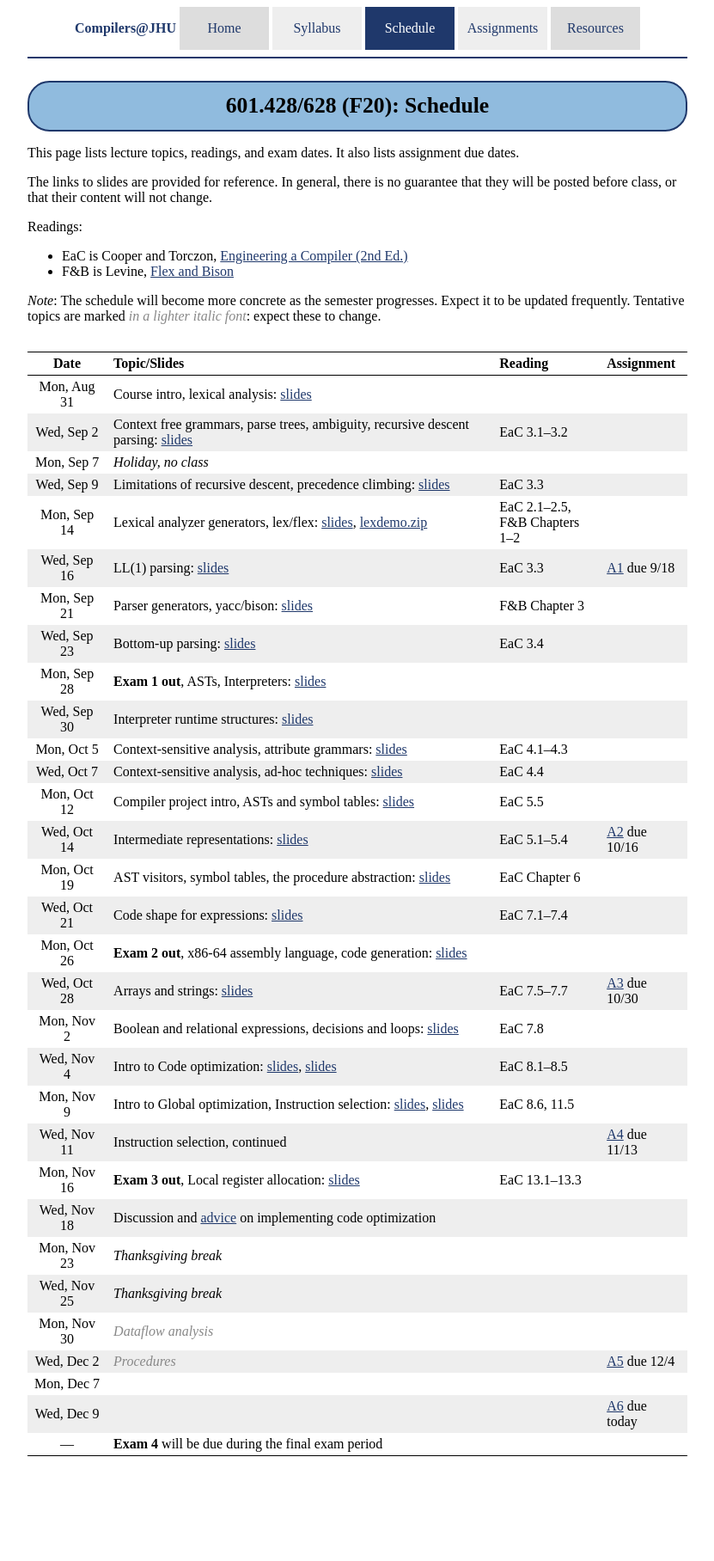
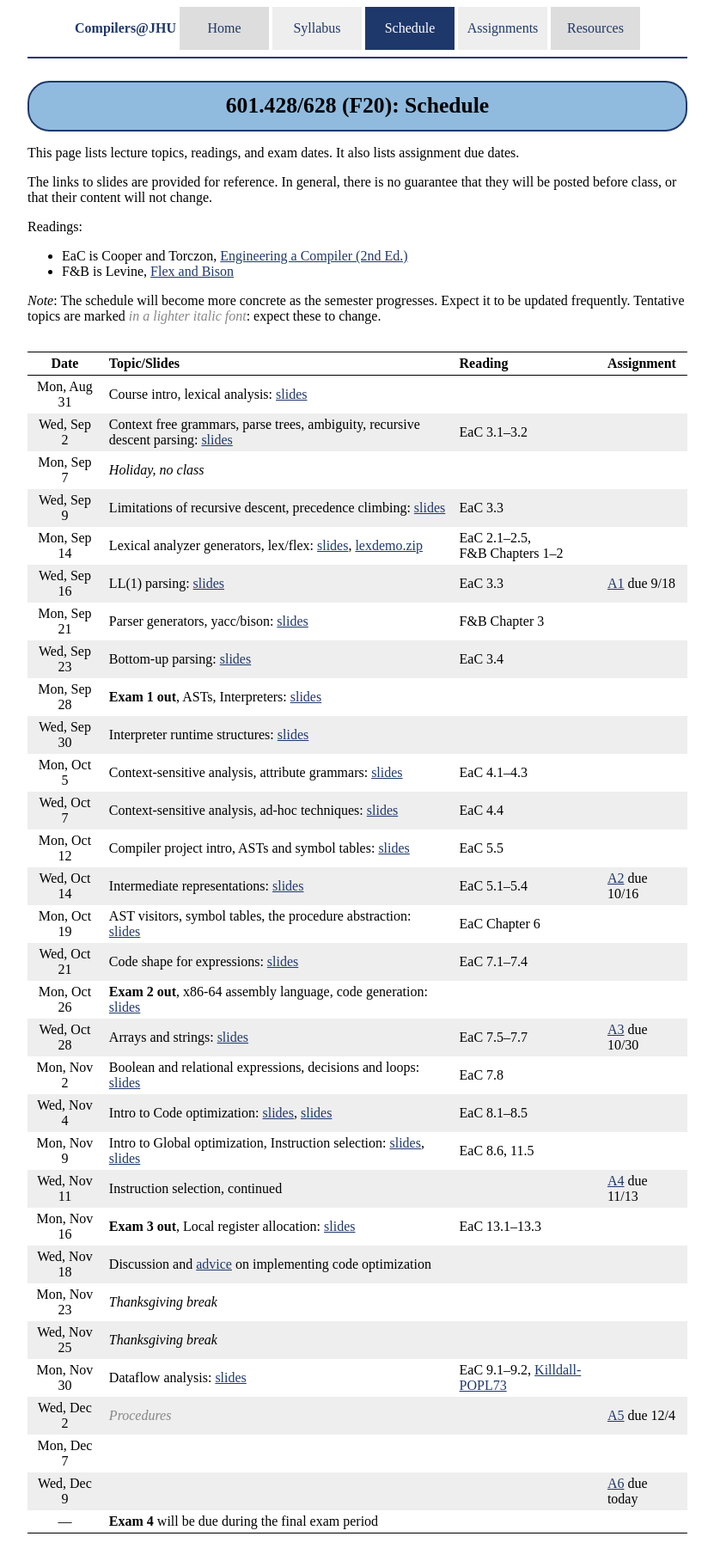
Before and after one commit to jhucompilers/fall2020, a Jekyll site: the page built from schedule.md, in a window 1280 px wide. Shown: the whole page at 86% size, without its empty margins (224-1055 px from the left). Built offline with Jekyll 4.4.1, drawn with Linux system fonts in a browser that asks for light colours; before the commit the page ends 1726 px from its top, so only the background shows below that.

Commit message:
topic/readings for Nov 30

```diff
--- a/schedule.md
+++ b/schedule.md
@@ -43,7 +43,7 @@ Mon, Nov 16 | <b>Exam 3 out</b>, Local register allocation: [slides](lectures/Lo
 Wed, Nov 18 | Discussion and [advice](assign/assign05-advice.html) on implementing code optimization
 Mon, Nov 23 | *Thanksgiving break*
 Wed, Nov 25 | *Thanksgiving break*
-Mon, Nov 30 | <span class="tentative">Dataflow analysis</span>
+Mon, Nov 30 | Dataflow analysis: [slides](lectures/foster-dataflow.pdf) | EaC 9.1–9.2, [Killdall-POPL73](lectures/killdall-popl73.pdf)
 Wed, Dec 2 | <span class="tentative">Procedures</span>  | | [A5](assign/assign05.html) due 12/4
 Mon, Dec 7 | <span class="tentative"></span>
 Wed, Dec 9 | <span class="tentative"></span> | | [A6](assign/assign06.html) due today
```
Also changed, not shown: 2 other files.
